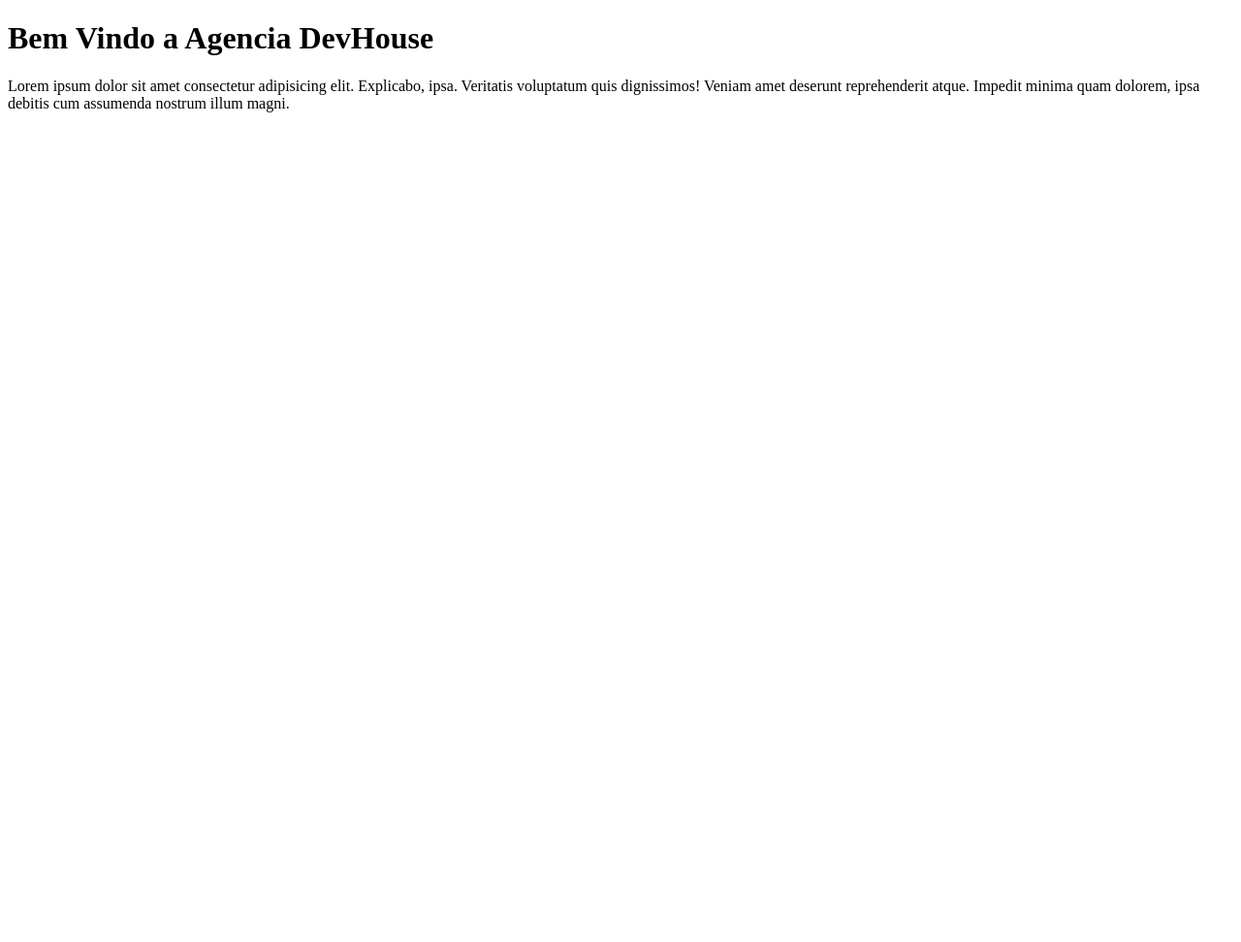
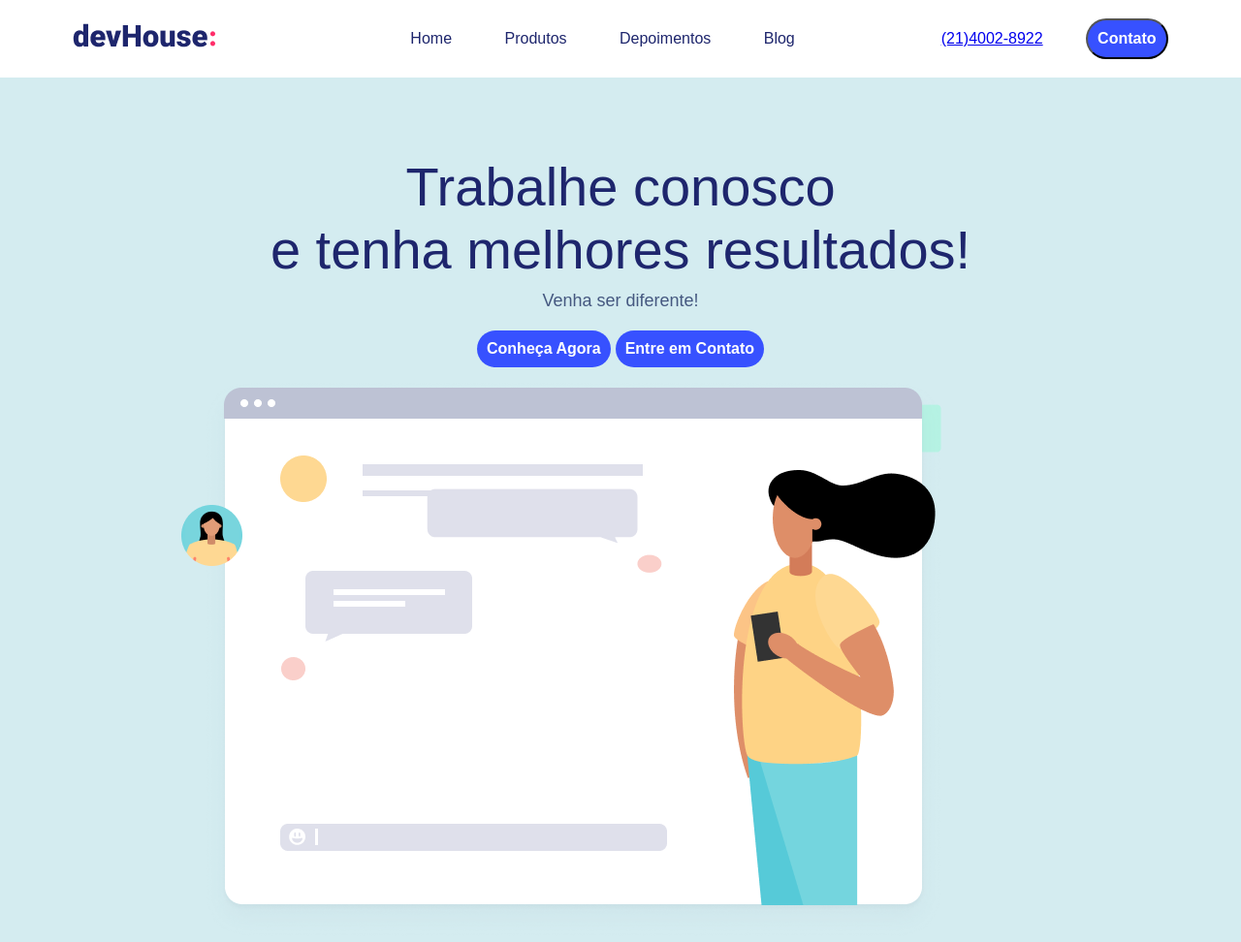
Before and after one commit to devcabessa/agenciaDevHouse, a website: page views/home.html in a window 1280 px wide. Shown: the whole page at 97% size. Before the commit the page ends 800 px from the top, so only its background shows below. Drawn offline with Linux system fonts and the light colour scheme.

Commit message:
Primeira parte da pagina em HTML/CSS

```diff
--- a/app.js
+++ b/app.js
@@ -1,3 +1,5 @@
+/*FOI COLOCADO UM NPM NO NODEMON, LA NO PACKGE.JSON, PRA EXECUTAR O NODEMON MAIS RAPIDO*/
+
 const express = require("express");
 const app = express()
 app.use(express.static('public'))
--- a/package.json
+++ b/package.json
@@ -5,7 +5,8 @@
   "main": "index.js",
   "scripts": {
     "test": "echo \"Error: no test specified\" && exit 1",
-    "start": "node app.js"
+    "start": "node app.js",
+    "dev": "./node_modules/.bin/nodemon app.js"
   },
   "repository": {
     "type": "git",
@@ -19,5 +20,8 @@
   "homepage": "https://github.com/devcabessa/agenciaDevHouse#readme",
   "dependencies": {
     "express": "^4.17.1"
+  },
+  "devDependencies": {
+    "nodemon": "^2.0.12"
   }
 }
--- /dev/null
+++ b/public/css/home.css
@@ -0,0 +1,86 @@
+ul{
+    list-style-type: none;
+}
+
+header{
+    display: flex;
+    justify-content: space-around;
+    align-items: center;
+    height: 80px;
+    background-color: white;
+}
+
+
+.menu a{
+    font-size: 16px;
+    color: #1E266D;
+    text-decoration: none;
+    margin-left: 50px;
+}
+
+.atendimento button{
+    background-color: #3751ff;
+    font-size: 16px;
+    font-weight: bold;
+    color: white;
+    padding: 10px;
+    border-radius: 40px;
+    cursor: pointer;
+    margin-left: 40px;
+}
+
+h1 {
+    font-style: normal;
+    font-weight: 500;
+    font-size: 56px;
+    text-align: center;
+    color: #1E266D;
+    height: 200px;
+    display: flex;
+    flex-wrap: wrap;
+    justify-content: center;
+    align-content: flex-end;
+}
+
+p {
+    font-style: normal;
+    font-weight: normal;
+    font-size: 18px;
+    text-align: center;
+    color: #455880;
+    display: flex;
+    flex-wrap: wrap;
+    align-items: center;
+    justify-content: center;
+}
+
+.sobrenos {
+    display: flex;
+    justify-content: center;
+    gap: 5px;
+}
+.sobrenos button{
+    background-color: #3751ff;
+    font-size: 16px;
+    font-weight: bold;
+    color: white;
+    padding: 10px;
+    border-radius: 40px;
+    cursor: pointer;
+    border: none;
+
+}
+
+section{
+    display: flex;
+    flex-direction: column;
+    align-items: center;
+}
+
+/* #banner1 * {
+    margin-top: 20px;
+} */
+
+.banner * {
+    margin-top: 10px;
+}
--- /dev/null
+++ b/public/css/style-blog.css
@@ -0,0 +1,29 @@
+
+h1 {
+    color: red;
+}
+
+h4 {
+    font-style: italic;
+}
+
+.icone-social {
+    width: 80px;;
+}
+
+header {
+    background: black;
+    display: flex;
+    justify-content: center;
+    align-content: center
+}
+
+ul{
+    list-style-type: none;
+    display: flex;
+    justify-content: center;
+    gap: 16px;
+    background: black;
+    flex-direction: row;
+    flex-wrap: wrap;
+}
--- /dev/null
+++ b/public/css/style-global.css
@@ -0,0 +1,10 @@
+* {/*geralmente zeramos todos os paddings e as margens pra ficar mais facil pra
+    oraganizar os elementos*/
+    padding: 0;
+    margin: 0;
+}
+
+body {
+    font-family: Arial, Helvetica, sans-serif;
+    background-color: rgb(212, 236, 240);
+}
--- a/views/home.html
+++ b/views/home.html
@@ -4,12 +4,32 @@
     <meta charset="UTF-8">
     <meta http-equiv="X-UA-Compatible" content="IE=edge">
     <meta name="viewport" content="width=device-width, initial-scale=1.0">
-    <title>Agencia DevHouse</title>
+    <link rel="stylesheet" href="/css/style-global.css">
+    <link rel="stylesheet" href="/css/home.css">
+    <title>Home | Agencia DevHouse</title>
 </head>
 <body>
-    <h1>Bem Vindo a Agencia DevHouse</h1>
-    <p>
-        Lorem ipsum dolor sit amet consectetur adipisicing elit. Explicabo, ipsa. Veritatis voluptatum quis dignissimos! Veniam amet deserunt reprehenderit atque. Impedit minima quam dolorem, ipsa debitis cum assumenda nostrum illum magni.
-    </p>
+    <header>
+            <img src="/img/logo.png" alt="Agencia - devHouse" title="Agencia - devHouse" id = "logo">
+            <nav class="menu">
+            <a href="">Home</a>
+            <a href="">Produtos</a>
+            <a href="">Depoimentos</a>
+            <a href="">Blog</a>
+        </nav>
+        <div class="atendimento">
+            <a href="(21)4002-8922">(21)4002-8922</a>
+            <button>Contato</button>
+        </div>
+    </header>
+    <section class="banner">
+            <h1>Trabalhe conosco <br>e tenha melhores resultados!</h1>
+            <p>Venha ser diferente!</p>
+            <div class="sobrenos">
+                <button>Conheça Agora</button>
+                <button>Entre em Contato</button>
+            </div>
+            <img src="/img/banner.png" alt="banner-1" title="banner -1" id="banner1">
+    </section>
 </body>
 </html>
```
Also changed, not shown: views/blog.html (+11 -9 lines), views/manutencao.html (+1 -0 lines), public/img/banner-2.png (added), public/img/banner.png (added), public/img/logo.png (added), public/img/user-1.png (added), public/img/user-2.png (added), public/img/user-3.png (added), 1 other file.
